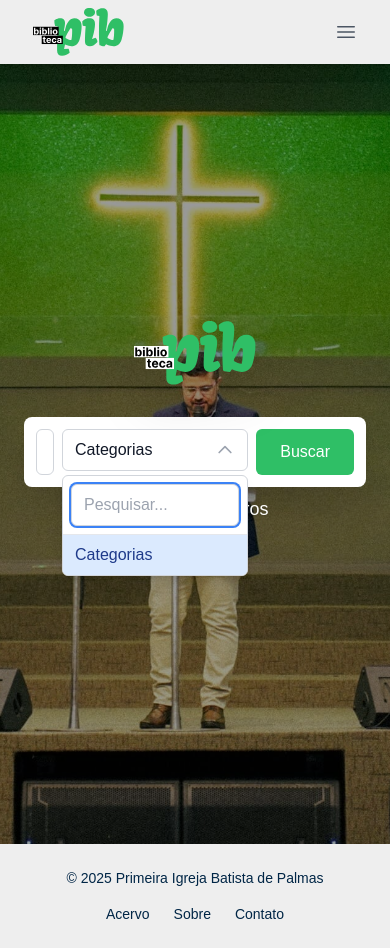
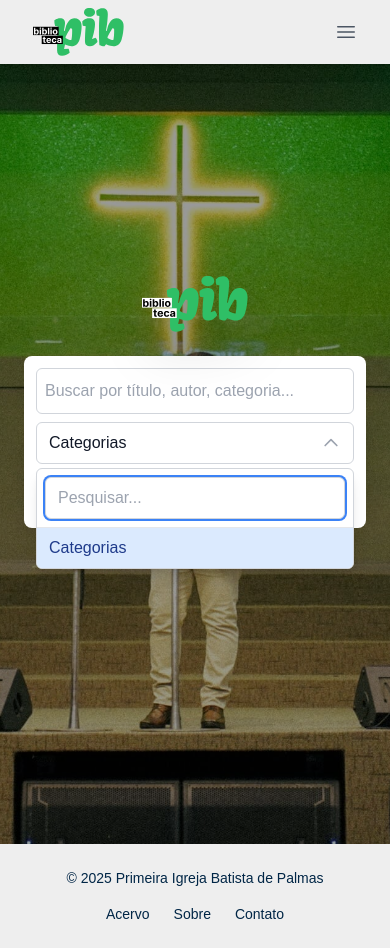
Before and after one commit to mrodrigues22/baptist-library, a React (Create React App) app in the folder frontend/: page / in a window 390 px wide. Both pictures are taken after a click on the button "Categorias". Built offline with nearby package versions, Linux system fonts and the light colour scheme; no server answers; a web font is replaced by a local one.

Commit message:
[fix] Adjustments

```diff
--- a/frontend/src/Pages/Home/HomePage.tsx
+++ b/frontend/src/Pages/Home/HomePage.tsx
@@ -33,7 +33,7 @@ const HomePage = () => {
 
   return (
     <div
-      className="min-h-screen flex items-center justify-center relative"
+      className="h-screen flex items-center justify-center relative overflow-hidden"
       style={{
         backgroundImage: 'url(/hero-image.jpg)',
         backgroundSize: 'cover',
@@ -46,13 +46,13 @@ const HomePage = () => {
 
       {/* Content */}
       <div className="relative z-10 text-center px-6 max-w-3xl w-full">
-        <div className="mb-8 flex justify-center">
-          <img src="/logo-white.svg" alt="Biblioteca Batista" className="h-16 md:h-20 drop-shadow-2xl" />
+        <div className="mb-6 flex justify-center">
+          <img src="/logo-white.svg" alt="Biblioteca Batista" className="h-14 md:h-16 drop-shadow-2xl" />
         </div>
 
         <div className="bg-white rounded-lg shadow-2xl p-3">
           <form onSubmit={handleSearch}>
-            <div className="flex gap-2">
+            <div className="flex flex-col md:flex-row gap-2">
               <div className="flex-1">
                 <input
                   type="text"
@@ -64,11 +64,11 @@ const HomePage = () => {
               </div>
 
               {categoriesLoading ? (
-                <div className="flex items-center px-4">
+                <div className="flex items-center justify-center px-4">
                   <Spinner size={24} />
                 </div>
               ) : (
-                <div className="w-56">
+                <div className="w-full md:w-56">
                   <SearchableSelect
                     id="category-home"
                     value={categoryId || ''}
@@ -97,10 +97,10 @@ const HomePage = () => {
         </div>
 
         {/* Quick Links */}
-        <div className="mt-2 flex justify-center gap-6 text-white">
+        <div className="mt-4 flex justify-center gap-6 text-white">
           <button
             onClick={() => navigate('/books')}
-            className="hover:underline text-lg drop-shadow"
+            className="hover:underline text-base md:text-lg drop-shadow"
           >
             Ver todos os livros
           </button>
```
